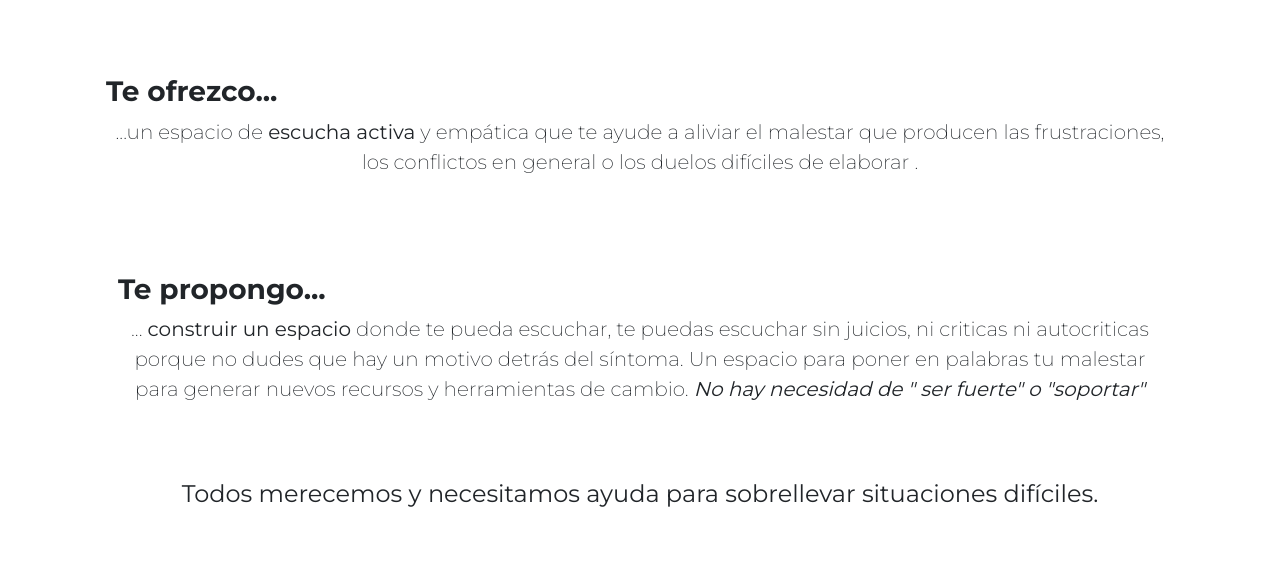
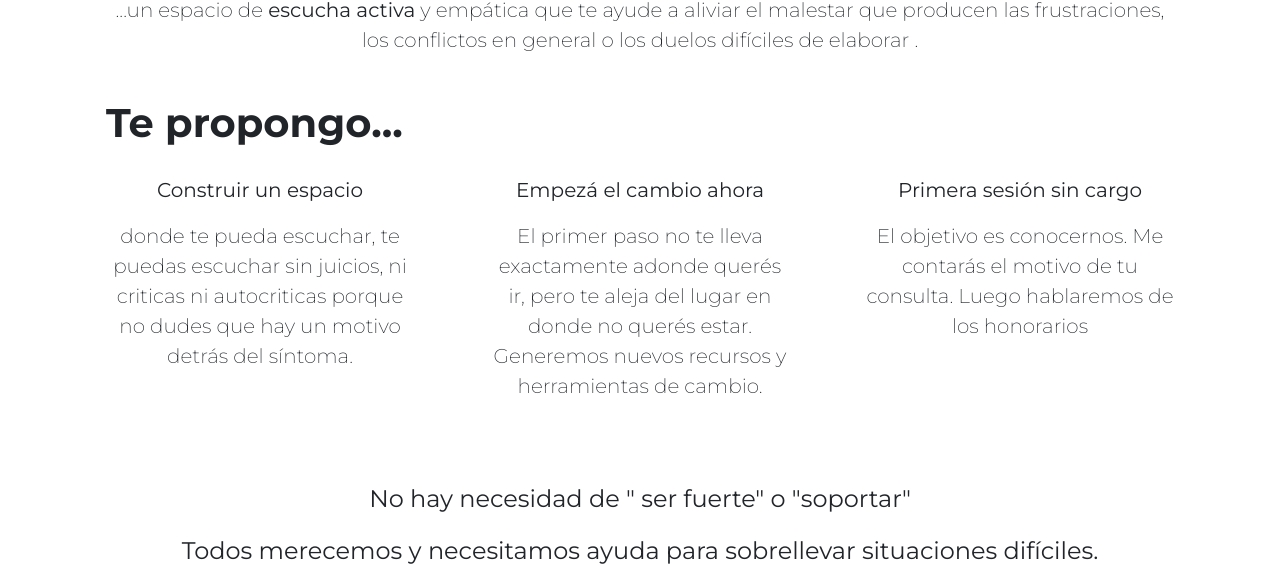
Before and after one commit to PabloSadura/Claudia_Teleson, a website: page index.html in a window 1280 px wide. Shown: the part 683-1249 px from the top of the page. Drawn offline with nearby package versions, Linux system fonts and the light colour scheme.

Commit message:
se modifico la seccion de terapia

```diff
--- a/index.html
+++ b/index.html
@@ -40,73 +40,64 @@
                 </div>
                 <div class="col-md-6 text-center">
                     <div class="mt-5 mb-5">
-                        <h3 class="quote">Para y date una oportunidad</h3>
+                        <h3 class="quote fs-1">Para y date una oportunidad</h3>
                     </div>
                     <div class="mt-5 px-4 ">
-                        <p class="fw-lighter text-center fs-3">La mente te envía mensajes en forma de síntomas, a veces se llama <span class="fw-bold">Depresión</span>, <span class="fw-bold">Ansiedad</span>, <span class="fw-bold">Ataque de Pánico</span> o las somatizaciones entre otras para alertarte que algo no está bien y que tienes que trabajar en ello.
+                        <p class="fw-lighter text-center fs-4">La mente te envía mensajes en forma de síntomas, a veces se llama <span class="fw-bold">Depresión</span>, <span class="fw-bold">Ansiedad</span>, <span class="fw-bold">Ataque de Pánico</span> o las somatizaciones entre otras para alertarte que algo no está bien y que tienes que trabajar en ello.
                         </p>
                     </div>
                 </div>
             </div>
         </div>
-        <!-- Imagen de la sección de terapia -->
-        <div class="container-fluid  mt-5 pt-3">
-            <div class="row-fluid mt-5 " id="Terapia">
-                <div class="img_contenedor text-center">
-
-            </div>
-            </div>
-        </div>
         <!-- informacion sobre la terapia realizada -->
-        <div class="container">
-            <div class="row mt-3">
-                <div class="col-md-3 d-flex-none d-sm-block"></div>
-                <!-- <div class="col-md-6 text-center">
-                    <div class="frase">
-                        <h3 class="">Para y date una oportunidad</h3>
-                    </div>
-                    <figcaption class="blockquote-footer pt-3">
-                        <cite title="Source Title">Aaron Beck</cite>
-                      </figcaption>
-                </div> -->
-                <div class="col-md-3 d-flex-none d-sm-block"></div>
-            </div>
-            <!-- <div class="row mt-5 justify-content-center">
-                <div class="col">
-                    <p class="fw-lighter text-center px-4 fs-3">La mente te envía mensajes en forma de síntomas, a veces se llama <span class="fw-bold">Depresión</span>, <span class="fw-bold">Ansiedad</span>, <span class="fw-bold">Ataque de Pánico</span> o las somatizaciones entre otras para alertarte que algo no está bien y que tienes que trabajar en ello.
-                    </p>
-                </div>
-            </div> -->
-            <div class="row mt-5 justify-content-center">
-                <div class="col">
-                    <h3 class="pt-3 mt-5 fw-bolder px-4">Te ofrezco...</h3>
+        <div class="container" id="terapia">
+            <!-- te ofrezco -->
+            <div class="row mt-3 justify-content-center">
+                <div class="col mt-2">
+                    <h3 class="pt-3 mt-5 fw-bolder px-4 fs-1">Te ofrezco...</h3>
                     <p class="fw-lighter text-center px-4 fs-5">...un espacio de <span class="fw-bolder fs-5">escucha activa</span> y empática que te ayude a aliviar el malestar que producen las frustraciones, los conflictos en general o los duelos difíciles de elaborar .
                     </p>
                 </div>
-                <div class="row mt-5 justify-content-center">
-                    <div class="col ">
-                        <h3 class="pt-3 mt-3 fw-bolder px-4">Te propongo...</h3>
-                        <p class="fw-lighter text-center px-4 fs-5">... <span class="fw-bolder fs-5">construir un espacio</span>  donde te pueda escuchar, te puedas escuchar sin juicios, ni criticas ni autocriticas porque no dudes que hay un motivo detrás del síntoma.
-                        Un espacio para poner en palabras tu malestar para generar nuevos recursos y herramientas de cambio.
-                        <span class="fw-bolder fst-italic fs-5">No hay necesidad de " ser fuerte" o "soportar"</span> </p>
-                        <p class="fw-blder text-center mt-5 p-4 fs-4">Todos merecemos y necesitamos ayuda para sobrellevar situaciones difíciles.</p>
-
+            </div>
+            <!-- te propongo -->
+            <div class="row mt-2 justify-content-evenly">
+                <div class="col-12">
+                    <h3 class="pt-3 mt-1 fw-bolder px-4 fs-1">Te propongo...</h3>
+                </div>
+                <div class="col-md-4 mt-1 p-3">
+                    <p class="text-center px-4 fs-5">Construir un espacio</p>
+                    <p class="fw-lighter text-center px-4 fs-5">donde te pueda escuchar, te puedas escuchar sin juicios, ni criticas ni autocriticas porque no dudes que hay un motivo detrás del síntoma.</p>
+                </div>
+                <div class="col-md-4 mt-1 p-3">
+                    <p class="text-center px-4 fs-5"> Empezá el cambio ahora</p>
+                    <p class="fw-lighter  text-center px-4 fs-5">El primer paso no te lleva exactamente adonde querés ir, pero te aleja del lugar en donde no querés estar. Generemos nuevos recursos y herramientas de cambio.</p>
+                </div>
+                <div class="col-md-4 mt-1 p-3">
+                    <p class="text-center px-4 fs-5">Primera sesión sin cargo</p>
+                    <p class="fw-lighter px-3 text-center fs-5">El objetivo es conocernos. Me contarás el motivo de tu consulta. Luego hablaremos de los honorarios</p>
                 </div>
             </div>
+            <!-- frases de la terapia -->
+            <div class="row">
+                <p class="fw-blder text-center mt-5 fs-4">No hay necesidad de " ser fuerte" o "soportar"</p>
+                <p class="fw-blder text-center fs-4">Todos merecemos y necesitamos ayuda para sobrellevar situaciones difíciles.</p>
+             </div>
+        </div>
+        <div class="container" id="sobre_mi">
                 <div class="row">
                     <div class="col-md-6 pt-5">
-                        <img src="img/claudia_perfil.jpg" alt=""></div>
+                        <img src="img/claudia_perfil.jpg" alt="">
+                    </div>
                     <div class="col-md-6">
                             <p class=" pt-3 fs-5 txt-pad text-center fw-lighter">Soy <span class="fs-2 fw-bold fst-italic txt-color">Claudia Teleson</span> egresada de la Universidad de Buenos en el año 1996, con más de <span class="fst-italic fw-normal">25 años de experiencia</span>  en la <span class="fw-bolder">psicología clínica</span> desde el enfoque <span class=" fst-italic fw-normal "> cognitivo conductual</span> atendiendo adultos.
                             </p>
                             <p class=" pt-3 fs-5 txt-pad text-center fw-lighter">Me especializo en <span class="fw-bolder">trastornos del ánimo</span> como la <span class="fst-italic fw-bolder">depresión</span>, los <span class="fst-italic fw-bolder">trastornos bipolares</span>  y <span class="fst-italic fw-bolder">trastornos de ansiedad</span> como la ansiedad generalizada, trastorno obsesivo compulsivo, trastorno de pánico y fobias
                             </p>
                         </div>
-
-
+                    </div>
+                </div>
              </div>
 
-            </div>
         </div>
         <!-- imagen de la seccion contacto -->
         <div class="container-fluid mt-5 pt-3" >
```
Lines whose indentation alone changed are shown as unchanged.
